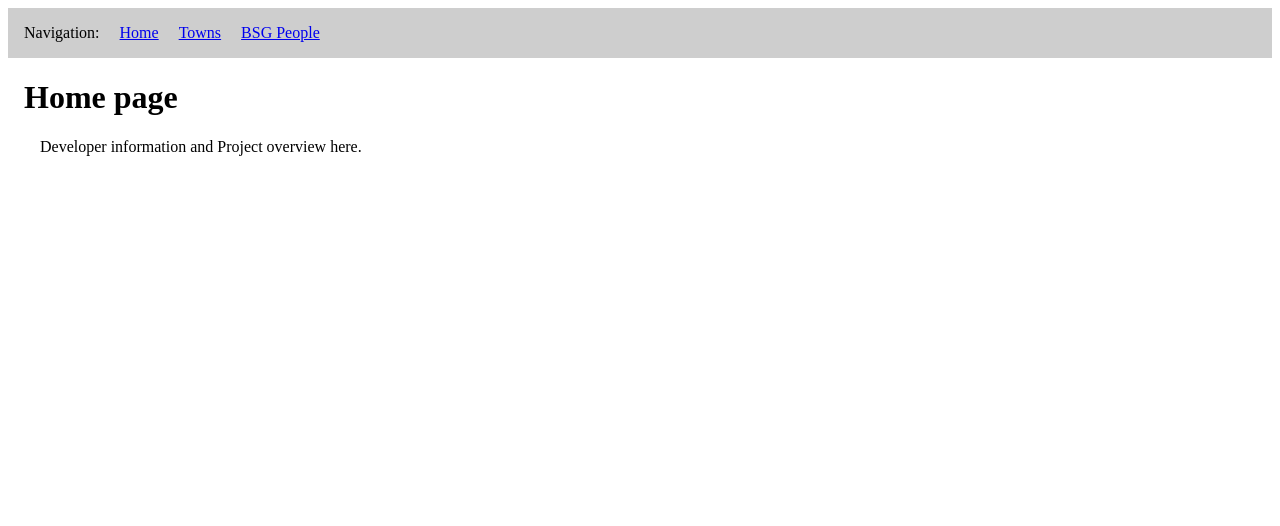
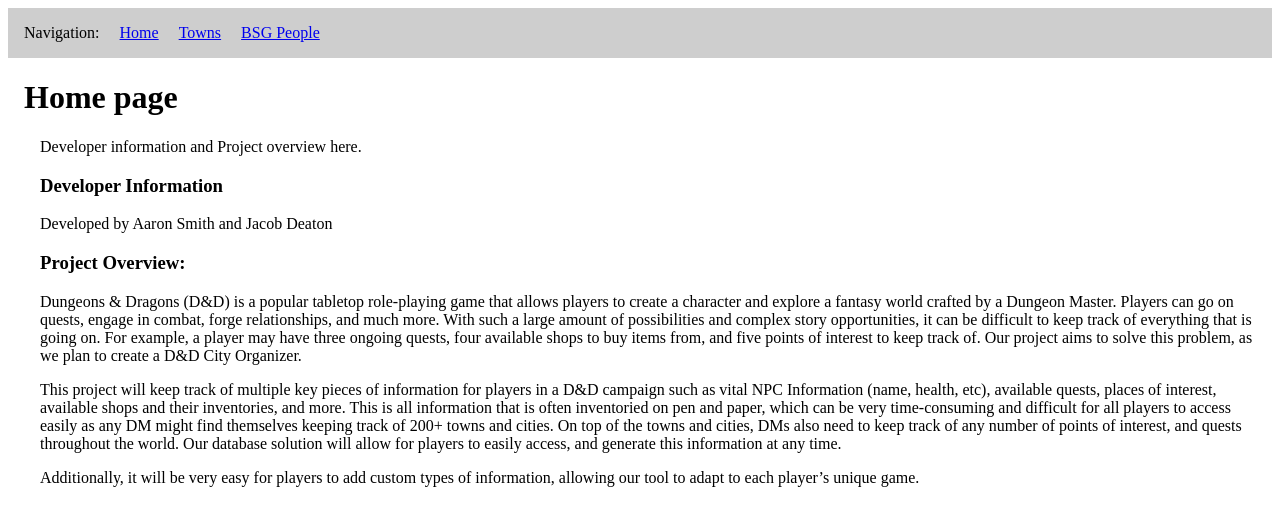
Before and after one commit to Smiththedude/Project, a Flask app: page / in a window 1280 px wide. Shown: the top 526 px of the page. Run offline with Flask 3, Linux system fonts and the light colour scheme; some libraries are stand-ins or nearby versions.

Commit message:
Added project overview and developer information to the home page.

```diff
--- a/templates/home.j2
+++ b/templates/home.j2
@@ -4,6 +4,31 @@
 <h1>Home page</h1>
 <div class="homepageDescription">
     <p>Developer information and Project overview here.</p>
+    <h3>Developer Information</h3>
+    <p>Developed by Aaron Smith and Jacob Deaton</p>
+    <h3>Project Overview:</h3>
+    <p>
+    Dungeons &amp; Dragons (D&amp;D) is a popular tabletop role-playing game that allows players to create a character
+        and explore a fantasy world crafted by a Dungeon Master.
+    Players can go on quests, engage in combat, forge relationships, and much more. With such a large amount of
+        possibilities and complex story opportunities, it can be
+    difficult to keep track of everything that is going on. For example, a player may have three ongoing quests,
+        four available shops to buy items from, and five points
+    of interest to keep track of. Our project aims to solve this problem, as we plan to create a D&amp;D City Organizer.
+</p>
+<p>
+    This project will keep track of multiple key pieces of information for players in a D&amp;D campaign such as vital
+    NPC Information (name, health, etc), available quests,
+    places of interest, available shops and their inventories, and more. This is all information that is often
+    inventoried on pen and paper, which can be very time-consuming
+    and difficult for all players to access easily as any DM might find themselves keeping track of 200+ towns and
+    cities. On top of the towns and cities, DMs also need to
+    keep track of any number of points of interest, and quests throughout the world. Our database solution will allow
+    for players to easily access, and generate this information at any time.
+</p>
+<p>
+    Additionally, it will be very easy for players to add custom types of information, allowing our tool to adapt to each player’s unique game.
+</p>
 </div>
 
 {% endblock %}
```
